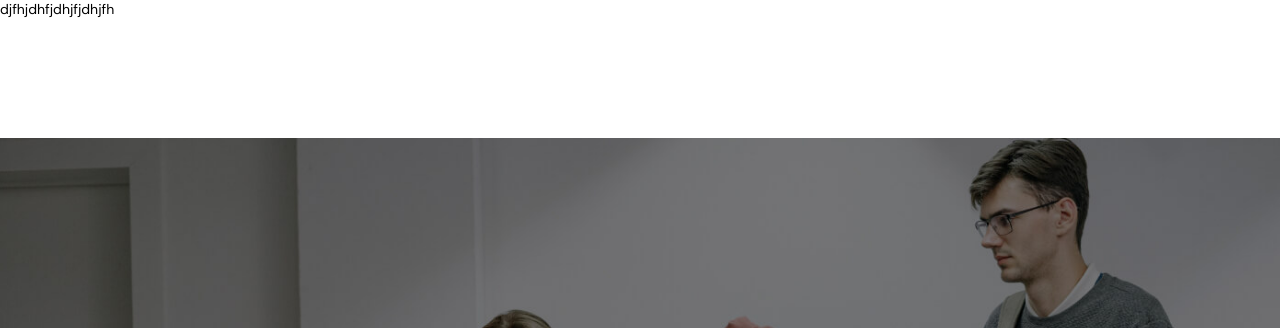
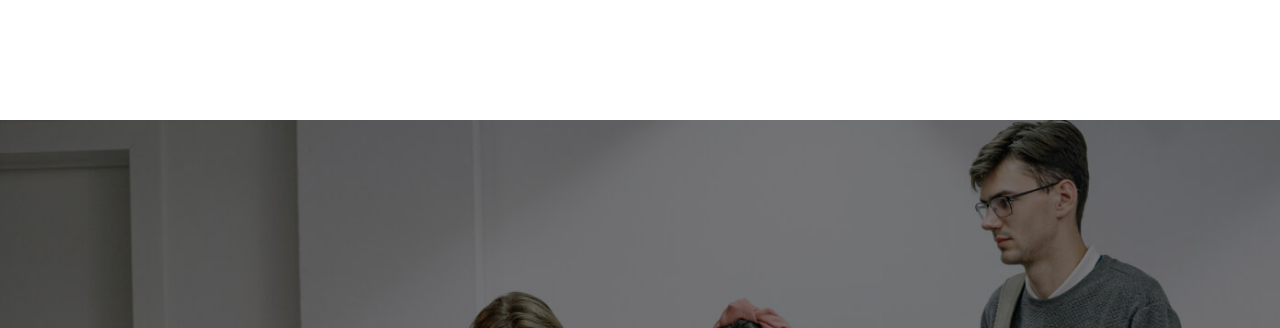
Before and after one commit to ysmanaliev/gitCourse, a plain HTML site: page index.html in a window 1280 px wide. Shown: the top 328 px of the page. Drawn offline with Linux system fonts and the light colour scheme.

Commit message:
Update index.html
добавил

```diff
--- a/index.html
+++ b/index.html
@@ -4,7 +4,7 @@
     <meta charset="UTF-8" />
     <title>Education</title>
     <link rel="stylesheet" href="fonts/DMSans/stylesheet.css" />
-   djfhjdhfjdhjfjdhjfh
+
     <link rel="stylesheet" href="css/bandle.css" />
   </head>
   <body>
```
